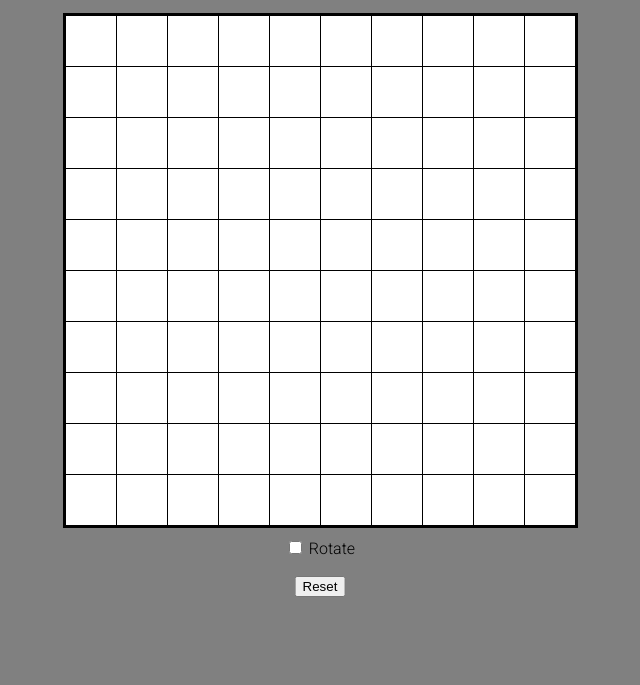
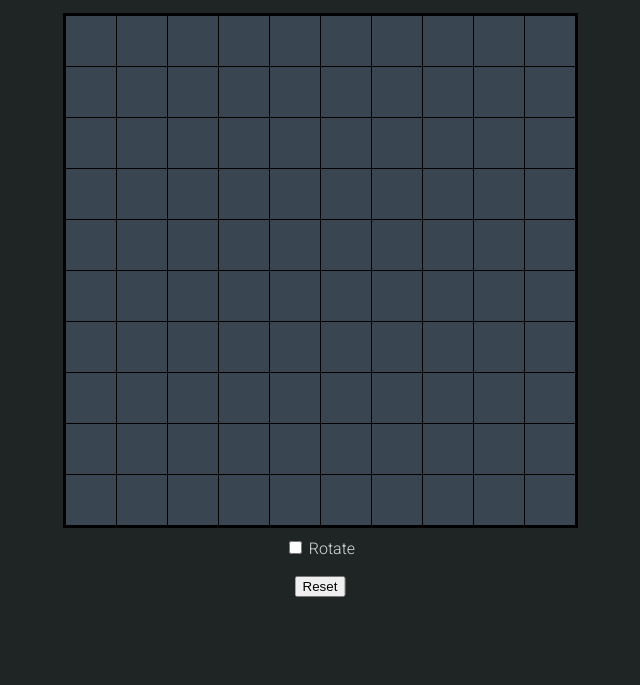
Before and after one commit to blim012/battleship-js, a website built with webpack: page src/template.index.html in a window 1280 px wide. Shown: the part 115-800 px from the top of the page, without its empty margins (320-960 px from the left). Built offline with nearby package versions, Linux system fonts and the light colour scheme.

Commit message:
color scheme implemented

```diff
--- a/src/style/style.css
+++ b/src/style/style.css
@@ -1,6 +1,7 @@
 body {
-  background-color: grey;
+  background-color: #1f2525;
   font-family: 'Roboto', sans-serif;
+  color: #ddd;
 }
 
 #boards {
@@ -36,7 +37,7 @@ body {
 }
 
 .tile {
-  background-color: white;
+  background-color: #394652;
   width: 50px;
   height: 50px;
   border-right: 1px black solid;
```
